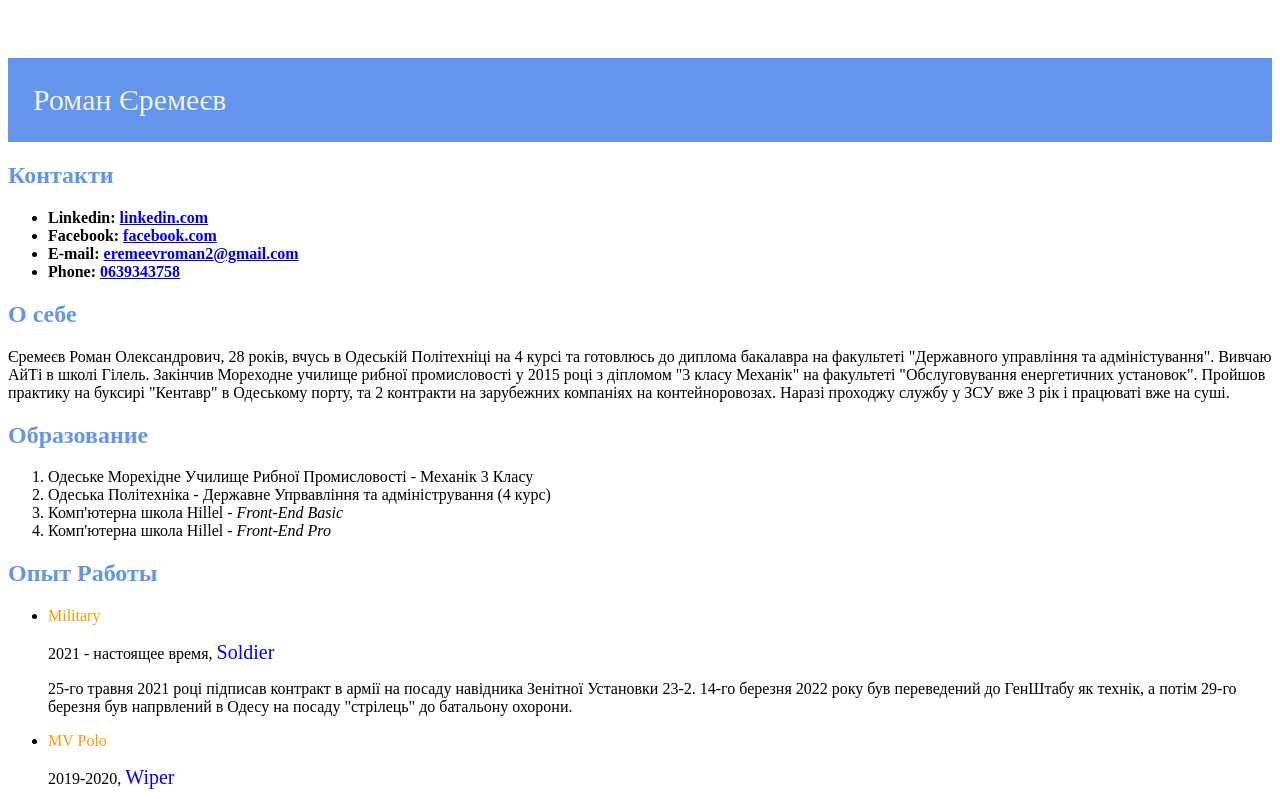
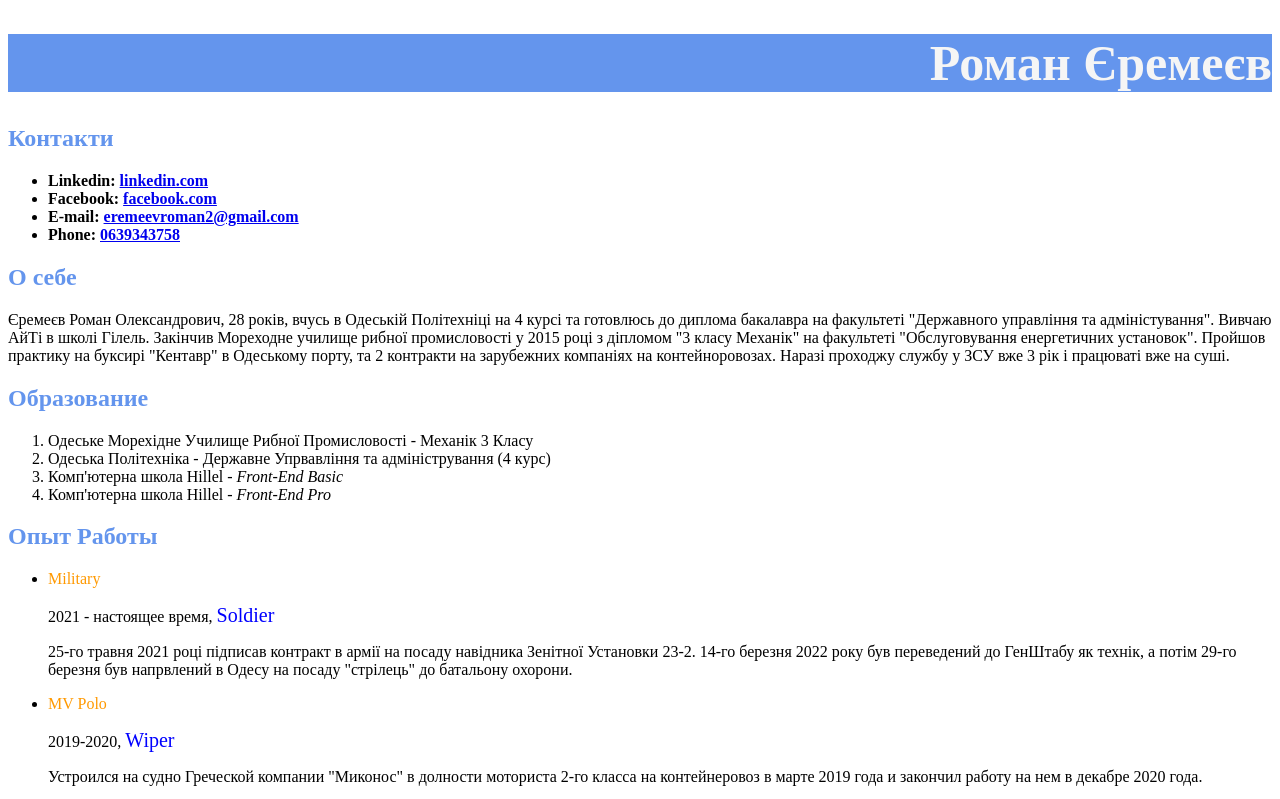
Before and after one commit to derragnarok/hw_1, a plain HTML site: page HW4.html in a window 1280 px wide. Shown: the top 799 px of the page. Drawn offline with Linux system fonts and the light colour scheme.

Commit message:
Updated index.html

```diff
--- a/HW4.html
+++ b/HW4.html
@@ -19,33 +19,25 @@
             color:#ff9900;
         }
         .projects {
-            color:whitesmoke;
+            color:whitesmoke;}
+        header {
+            background: cornflowerblue;
         }
-        table {
-            width: 100%;
-            border-collapse: collapse;
+        h1 {
+            font-size: 50px;
+            text-align: right;
         }
-        th, td {
 
-            padding: 25px;
-            text-align: left; /* Вирівнювання тексту вліво */
-            font-size: 30px; /* Розмір шрифту для комірок таблиці */
-        }
     </style>
 </head>
 <body>
 <div>
-    <table>
-        <caption>
-        <th>
-        <tr >
-            <td bgcolor="cornflowerblue">
-                <span class="projects">Роман Єремеєв</span>
-            </td>
-        </tr>
-        </th>
-        </caption>
-    </table>
+<header>
+    <h1>
+    <span class="projects">Роман Єремеєв</span>
+    </h1>
+</header>
+
 </div>
 <!----------- КОНТАКТИ------->
 <h2 class="blue-text">
```
